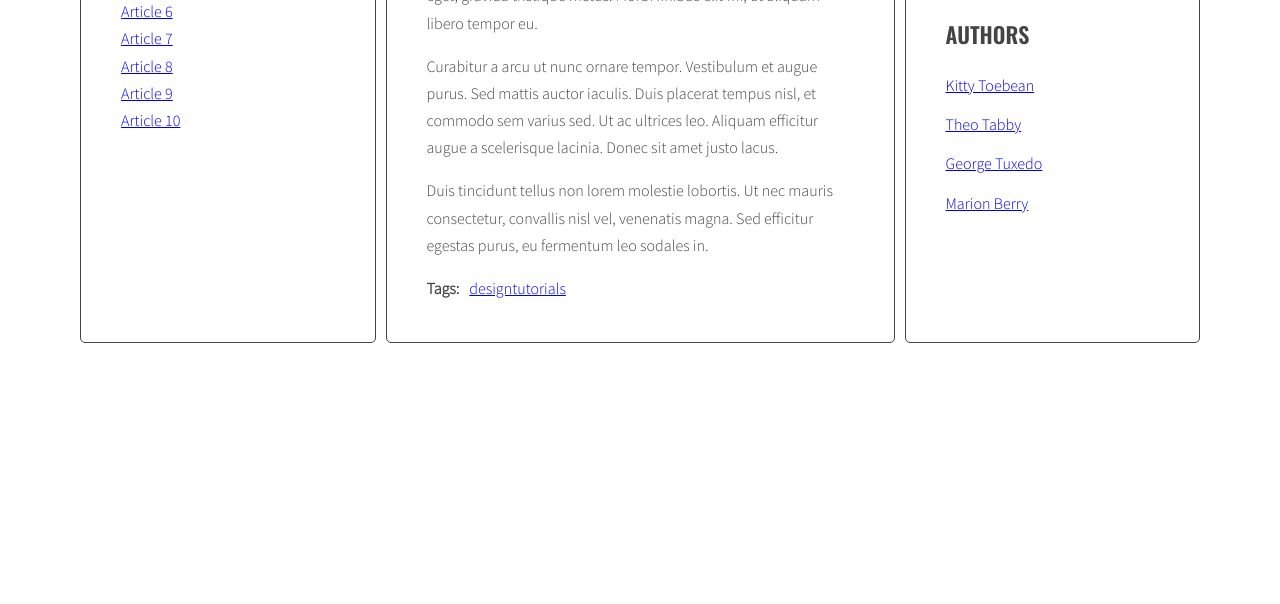
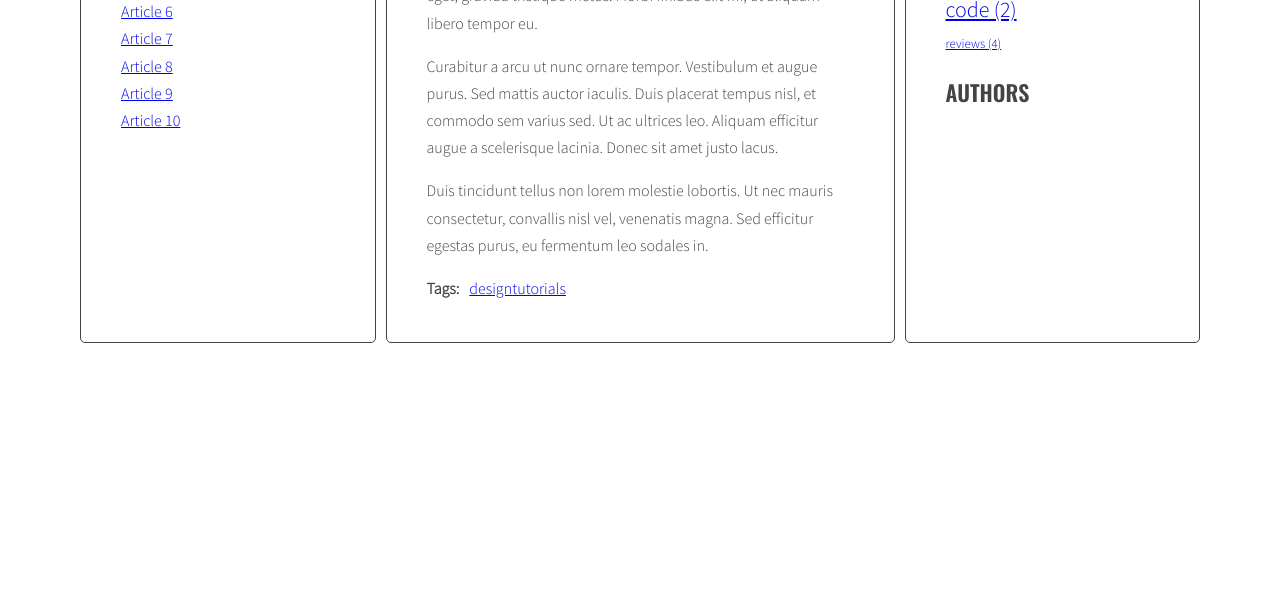
Before and after one commit to Kaweight/javascript-blog, a website: page index.html in a window 1280 px wide. Shown: the part 496-1100 px from the top of the page. Drawn offline with nearby package versions, Linux system fonts and the light colour scheme.

Commit message:
add prototype for generateAuthor function and add fon size for tag class

```diff
--- a/index.html
+++ b/index.html
@@ -242,26 +242,6 @@
                     </ul>
                     <h2 class="section-title">Authors</h2>
                     <ul class="list authors">
-                        <li>
-                            <a href="#">
-                                <span class="author-name">Kitty Toebean</span>
-                            </a>
-                        </li>
-                        <li>
-                            <a href="#">
-                                <span class="author-name">Theo Tabby</span>
-                            </a>
-                        </li>
-                        <li>
-                            <a href="#">
-                                <span class="author-name">George Tuxedo</span>
-                            </a>
-                        </li>
-                        <li>
-                            <a href="#">
-                                <span class="author-name">Marion Berry</span>
-                            </a>
-                        </li>
                     </ul>
                 </aside>
             </main>
--- a/js/script.js
+++ b/js/script.js
@@ -5,7 +5,6 @@ const optArticleSelector = '.post',
   optTitleListSelector = '.titles',
   optArticleTagsSelector = '.post-tags .list',
   optArticleAuthorSelector = '.post-author',
-  optTagsListSelector = '.tags.list',
   optCloudClassCount = '5',
   optCloudClassPrefix = 'tag-size-';
 
@@ -67,11 +66,6 @@ function generateTitleLinks(customSelector = '') {
 
 generateTitleLinks();
 
-function calculateTagClass(count, params) {
-
-
-}
-
 function calculateTagsParams(tags) {
 
   const params = {
@@ -87,6 +81,14 @@ function calculateTagsParams(tags) {
 
   }
   return params;
+}
+
+function calculateTagClass(count, params) {
+  const normalizedCount = count - params.min;
+  const normalizedMax = params.max - params.min;
+  const percentage = normalizedCount / normalizedMax;
+  const classNumber = Math.floor(percentage * (optCloudClassCount - 1) + 1);
+  return optCloudClassPrefix + classNumber;
 }
 
 function generateTags() {
@@ -144,6 +146,79 @@ function generateTags() {
 }
 
 generateTags();
+
+// [in progress..]
+
+// function calculateAuthorParams(authors) {
+//   const params = {
+//     max: 0,
+//     min: 999999
+//   };
+//   for (let author in authors) {
+//     if (authors[author] > params.max) {
+//       params.max = authors[author];
+//     } else if (authors[author] < params.min) {
+//       params.min = authors[author];
+//     }
+//     // console.log(author);
+//     // console.log(author + ' is used ' + authors[author] + ' times');
+//   }
+//   return params;
+// }
+
+// function calculateAuthorClass(count, params) {
+//   const classNumber = Math.floor(((count - params.min) / (params.max - params.min)) * (optCloudClassCount - 1) + 1); //1
+//   return optCloudClassPrefix + classNumber;
+// }
+
+// function generateAuthors() {
+//   const allAuthors = {};
+//   const articles = document.querySelectorAll(optArticleSelector);
+//   // console.log(articles);
+//   for (const article of articles) {
+//     const authorsWrapper = article.querySelector(optArticleAuthorSelector);
+//     // console.log('authorsWrapper: ' + authorsWrapper);
+//     let html = '';
+//     const tagsAuthor = article.getAttribute('data-author');
+//     console.log(tagsAuthor);
+
+//     /* generate HTML of the link */
+//     const linkHTMLData = {
+//       linkAuthor: tagsAuthor,
+//       title: tagsAuthor,
+//     };
+//     const linkHTML = templates.authorLink(linkHTMLData);
+//     console.log(linkHTML);
+//     /* add generated code to html variable */
+//     html = html + linkHTML;
+//     // console.log(html);
+//     if (!allAuthors[tagsAuthor]) {
+//       /* [NEW] add tagsAuthor to allAuthors object */
+//       allAuthors[tagsAuthor] = 1;
+//     } else {
+//       allAuthors[tagsAuthor]++;
+//     }
+//     authorsWrapper.innerHTML = html;
+//   }
+//   /* [NEW] find list of authors in right column */
+//   const authorList = document.querySelector('.authors');
+//   // console.log(authorList);
+//   /* [NEW] create variable for all links HTML code */
+//   const authorParams = calculateAuthorParams(allAuthors);
+//   // console.log(authorParams);
+//   let allAuthorsHTML = '';
+//   for (let author in allAuthors) {
+//     // /* [NEW] generate code of a link and add it to allAuthorsHTML */
+//     allAuthorsHTML += '<li><a class="tag-size4" href="#author-' + author + '">' + author + '</a></li> ';
+//     // console.log(allAuthorsHTML);
+//     // [NEW]
+//     const authorLinkHTML = '<li><a href="#author-' + author + '"class="tag-size4"';
+//     allAuthorsHTML += authorLinkHTML;
+//     authorList.innerHTML = authorLinkHTML;
+//   }
+//   authorList.innerHTML = allAuthorsHTML;
+// }
+// generateAuthors();
 
 function tagClickHandler(event) {
   event.preventDefault();
--- a/sass/style.scss
+++ b/sass/style.scss
@@ -132,3 +132,15 @@ body {
         margin: 0 10px 0 0;
     }
 }
+
+.tag-size-1 {
+    font-size: 13px;
+}
+
+.tag-size--3 {
+    font-size: 22px;
+}
+
+.tag-size-5 {
+    font-size: 30px;
+}
```
Also changed, not shown: css/style.css, 1 other file.
